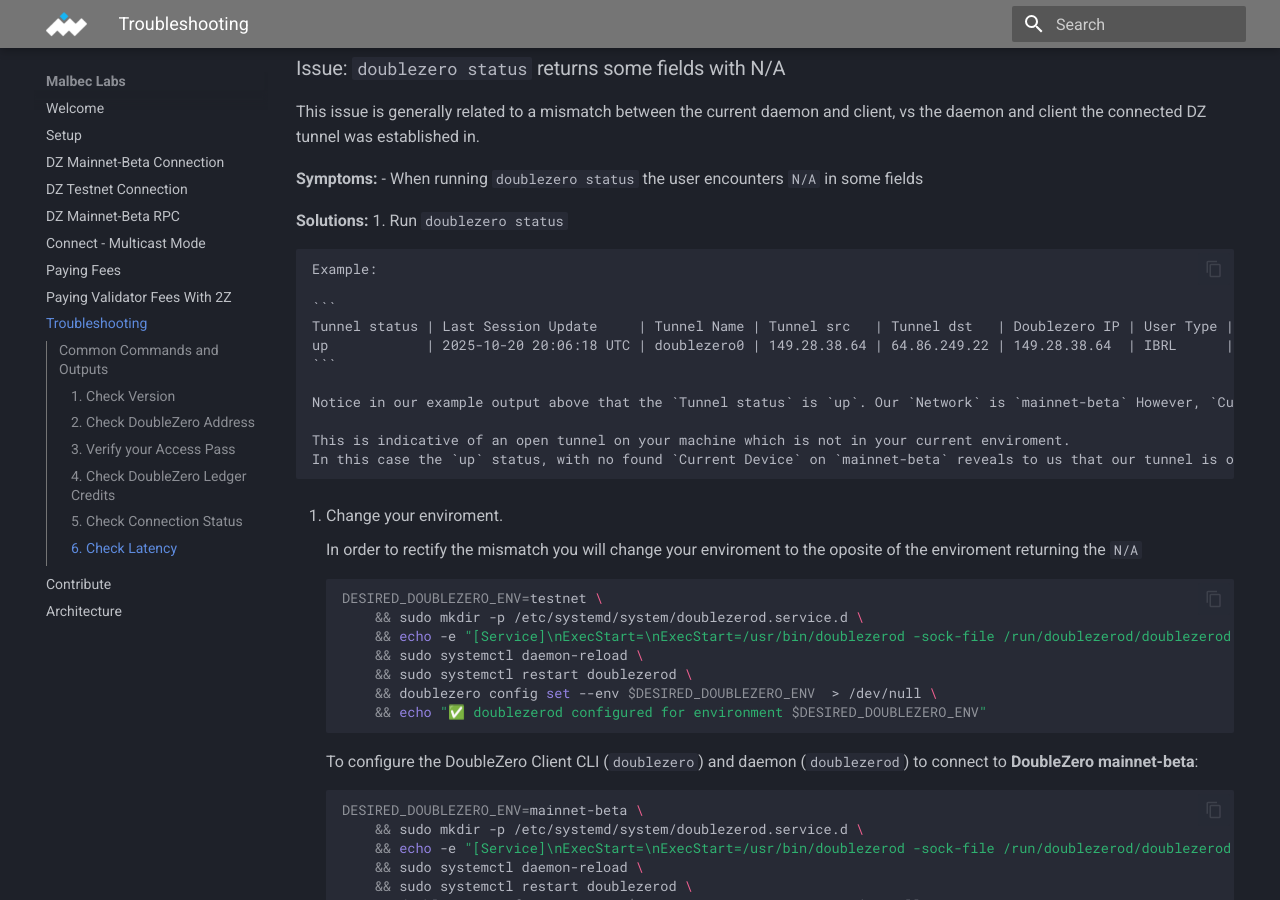
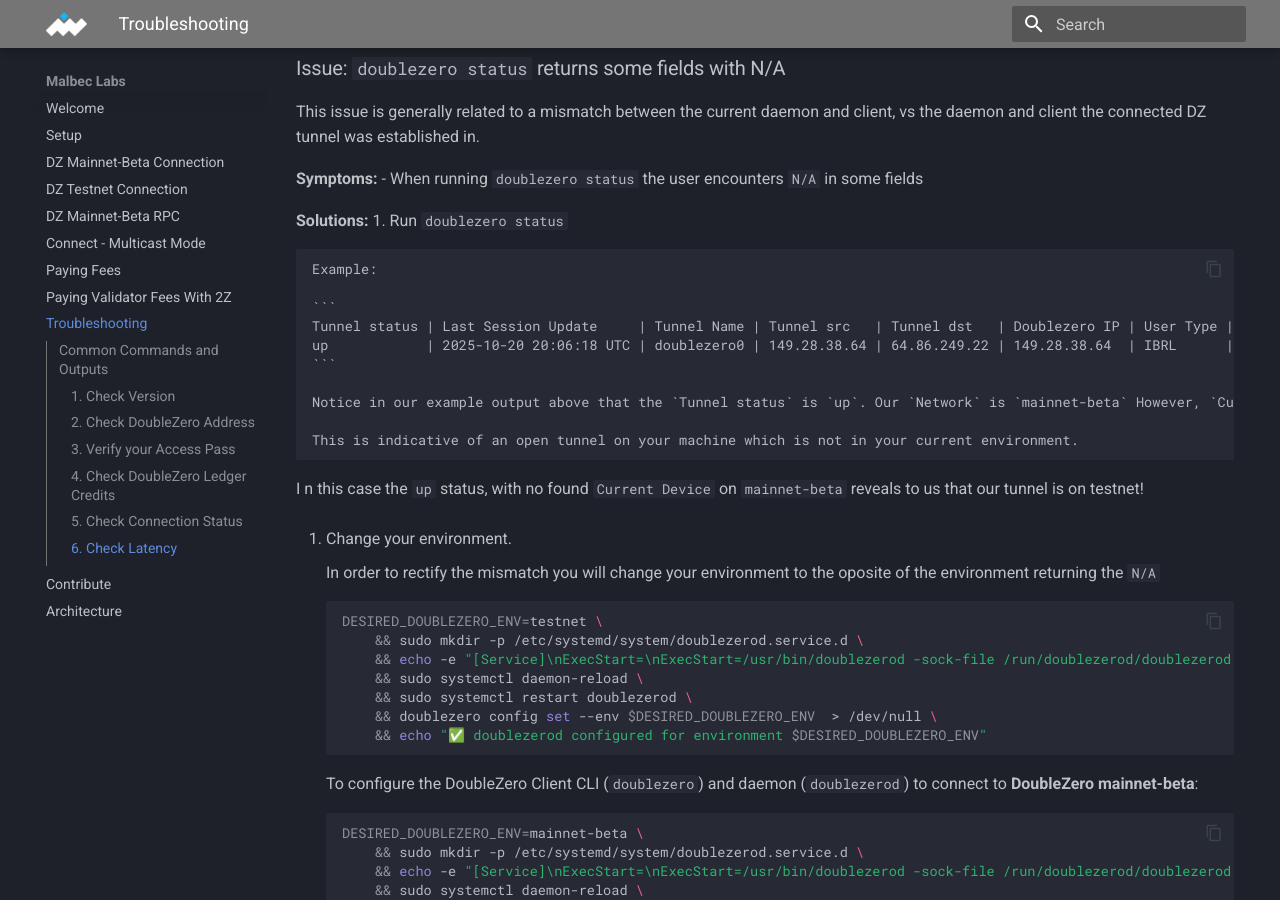
Before and after one commit to malbeclabs/docs, an MkDocs documentation site: the page built from docs/troubleshooting.md, in a window 1280 px wide and 900 px high, scrolled down 6902 px. Built offline with MkDocs 1.6.1 and Material for MkDocs 9.7.7, drawn with Linux system fonts in a browser that asks for light colours.

Commit message:
Update docs/troubleshooting.md
Co-authored-by: Copilot <175728472+Copilot@users.noreply.github.com>

````diff
--- a/docs/troubleshooting.md
+++ b/docs/troubleshooting.md
@@ -334,12 +334,12 @@ This issue is generally related to a mismatch between the current daemon and cli
 
     Notice in our example output above that the `Tunnel status` is `up`. Our `Network` is `mainnet-beta` However, `Current Device` and `Metro` are `N/A`
 
-    This is indicative of an open tunnel on your machine which is not in your current enviroment.
-    In this case the `up` status, with no found `Current Device` on `mainnet-beta` reveals to us that our tunnel is on testnet!
+    This is indicative of an open tunnel on your machine which is not in your current environment.
+I   n this case the `up` status, with no found `Current Device` on `mainnet-beta` reveals to us that our tunnel is on testnet!
 
-2. Change your enviroment.
+2. Change your environment.
 
-    In order to rectify the mismatch you will change your enviroment to the oposite of the enviroment returning the `N/A`
+    In order to rectify the mismatch you will change your environment to the oposite of the environment returning the `N/A`
 
     ```bash
     DESIRED_DOUBLEZERO_ENV=testnet \
````
